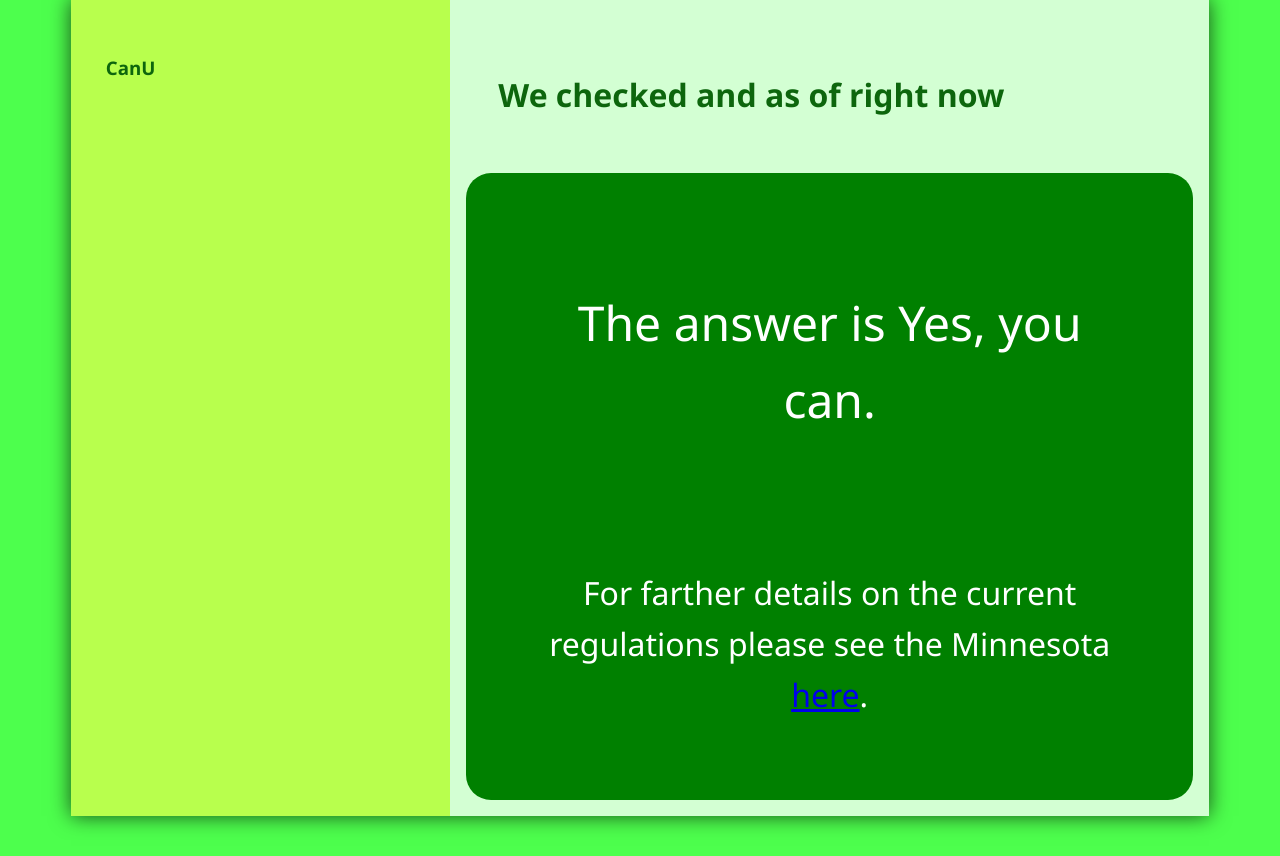
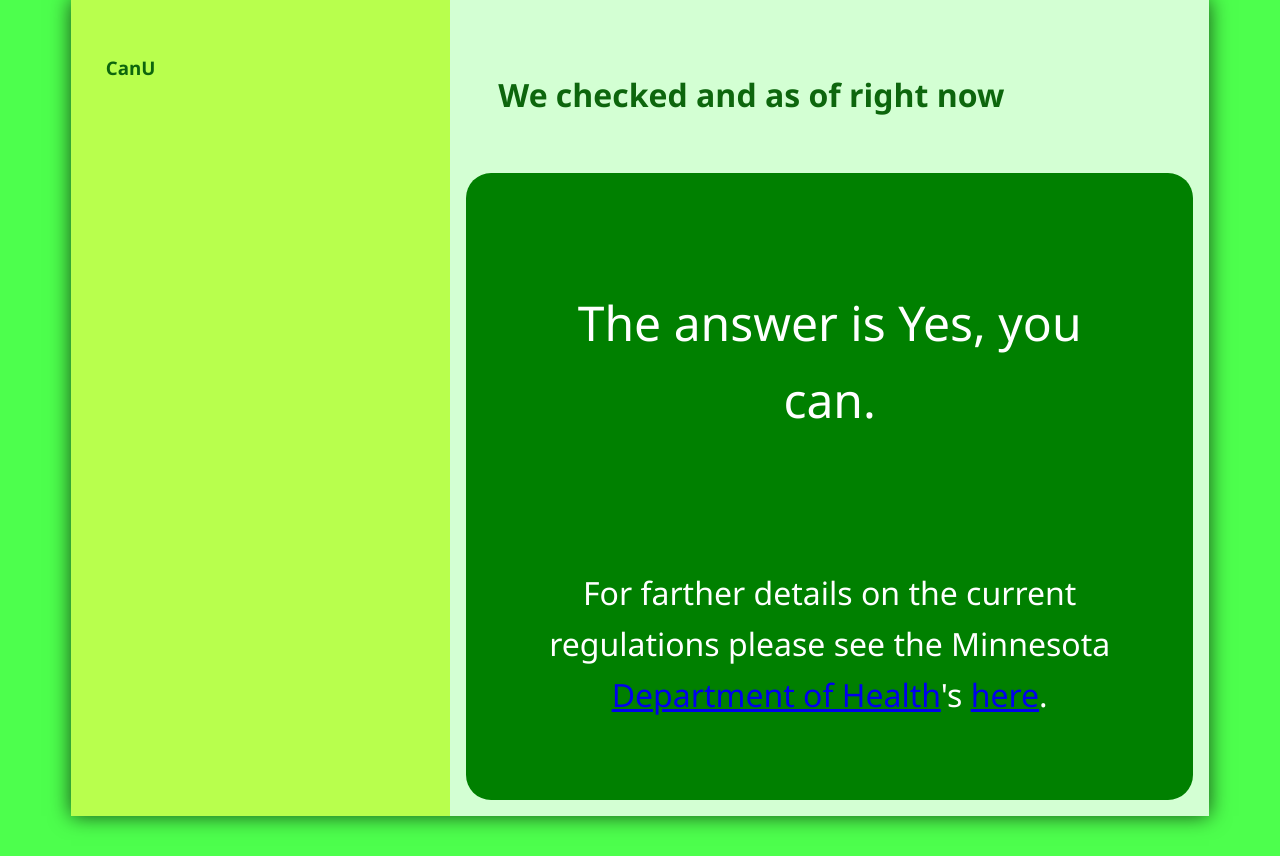
Before and after one commit to TLJessop/CanU-fb, a Node server app: template views/ansYesMN.handlebars in a window 1280 px wide. Shown: the part 135-991 px from the top of the page. Run offline with Node 20, Linux system fonts and the light colour scheme; the template is opened without the code that fills it, so the values that code supplies are empty; some libraries are stand-ins or nearby versions.

Commit message:
fixed missing link

```diff
--- a/views/ansYesMN.handlebars
+++ b/views/ansYesMN.handlebars
@@ -25,7 +25,7 @@
 
                 <div class="ansYes">
                     <p class="ansBig">The answer is Yes, you can.</p>
-                    <p class="ansBody">For farther details on the current regulations please see the Minnesota <a href="https://www.health.state.mn.us/people/cannabis/rulemaking/index.html">here</a>.
+                    <p class="ansBody">For farther details on the current regulations please see the Minnesota <a href="https://www.health.state.mn.us/index.html">Department of Health</a>'s <a href="https://www.health.state.mn.us/people/cannabis/rulemaking/index.html">here</a>.
                     </p>
                 </div>
             </div>
```
